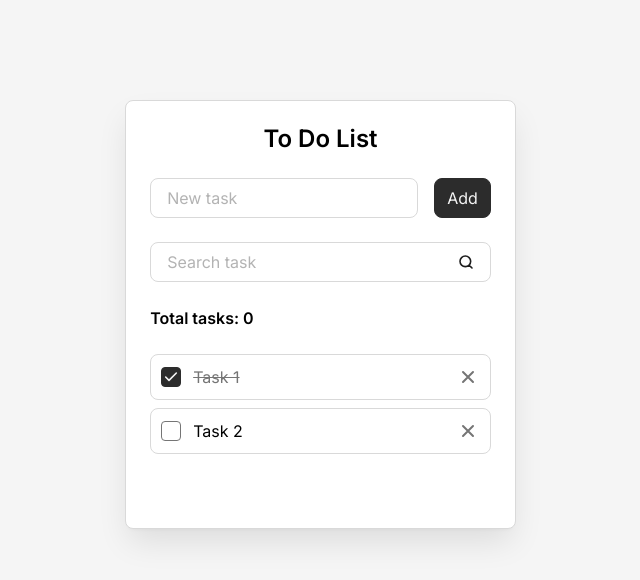
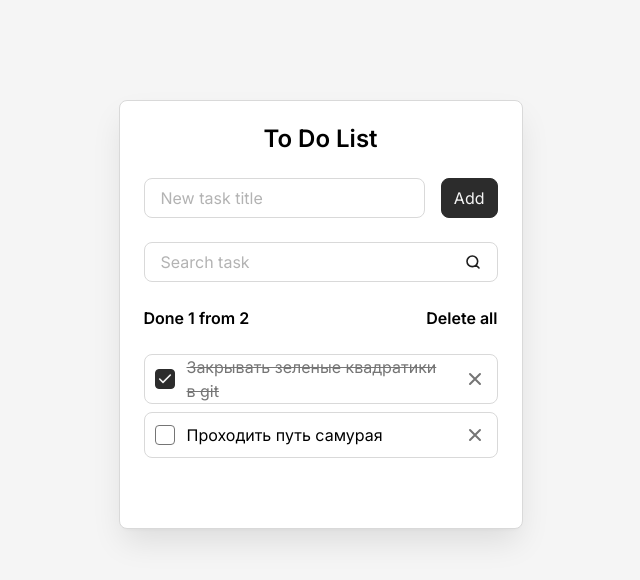
Before and after one commit to Oleg-ru/to-do-list, a React (Vite) app: page / in a window 1280 px wide. Shown: the top 580 px of the page, without its empty margins (312-952 px from the left). Built offline with nearby package versions, Linux system fonts and the light colour scheme.

Commit message:
Видео #5 Работа с пропсами. Вспомнил что такое children

```diff
--- a/src/App.jsx
+++ b/src/App.jsx
@@ -2,7 +2,7 @@ import Todo from "./components/Todo.jsx";
 
 const App = () => {
   return (
-    < Todo />
+      < Todo />
   )
 }
 
--- a/src/components/AddTaskForm.jsx
+++ b/src/components/AddTaskForm.jsx
@@ -5,8 +5,12 @@ import Button from "./Button.jsx";
 function AddTaskForm() {
     return (
         <form className="todo__form">
-            <Field />
-            <Button />
+            <Field
+                className="todo__field"
+                label="New task title"
+                id="new-task"
+            />
+            <Button type="submit">Add</Button>
         </form>
     );
 }
--- a/src/components/Button.jsx
+++ b/src/components/Button.jsx
@@ -1,8 +1,18 @@
 import React from 'react';
 
-function Button() {
+function Button(props) {
+
+    const {
+        className = '',
+        type='button',
+        children,
+    } = props
+
     return (
-        <button className="button" type="submit">Add</button>
+        <button
+            className={`button ${className}`}
+            type={type}>{children}
+        </button>
     );
 }
 
--- a/src/components/Field.jsx
+++ b/src/components/Field.jsx
@@ -1,19 +1,28 @@
 import React from 'react';
 
-function Field() {
+function Field(props) {
+
+    const {
+        className = '',
+        id,
+        label,
+        type = 'text'
+    } = props;
+
     return (
-        <div className="todo__field field">
+        <div className={`field ${className}`}>
             <label
                 className="field__label"
-                htmlFor="new-task"
+                htmlFor={id}
             >
-                New task
+                {label}
             </label>
             <input
                 className="field__input"
-                id="new-task"
+                id={id}
                 placeholder=" "
                 autoComplete="off"
+                type={type}
             />
         </div>
     );
--- a/src/components/SearchTaskForm.jsx
+++ b/src/components/SearchTaskForm.jsx
@@ -1,23 +1,15 @@
 import React from 'react';
+import Field from "./Field.jsx";
 
 function SearchTaskForm() {
     return (
         <form className="todo__form">
-            <div className="todo__field field">
-                <label
-                    className="field__label"
-                    htmlFor="search-task"
-                >
-                    Search task
-                </label>
-                <input
-                    className="field__input"
-                    id="search-task"
-                    placeholder=" "
-                    autoComplete="off"
-                    type="search"
-                />
-            </div>
+            <Field
+                className="todo__field"
+                label="Search task"
+                id="search-task"
+                type="search"
+            />
         </form>
     );
 }
--- a/src/components/Todo.jsx
+++ b/src/components/Todo.jsx
@@ -5,13 +5,22 @@ import TodoInfo from "./TodoInfo.jsx";
 import TodoList from "./TodoList.jsx";
 
 function Todo() {
+
+    const tasks= [
+        {id: 1, title: "Закрывать зеленые квадратики в git", isDone: true},
+        {id: 2, title: "Проходить путь самурая", isDone: false},
+    ]
+
     return (
         <div className="todo">
             <h1 className="todo__title">To Do List</h1>
             <AddTaskForm />
             <SearchTaskForm />
-            <TodoInfo />
-            <TodoList />
+            <TodoInfo
+                total={tasks.length}
+                done={tasks.filter(task => task.isDone).length}
+            />
+            <TodoList tasks={tasks}/>
         </div>
     );
 }
--- a/src/components/TodoInfo.jsx
+++ b/src/components/TodoInfo.jsx
@@ -1,10 +1,20 @@
 import React from 'react';
 
-function TodoInfo() {
+function TodoInfo(props) {
+
+    const {
+        total,
+        done,
+    } = props
+
+    const hasTasks = total > 0;
+
     return (
         <div className="todo__info">
-            <div className="todo__total-tasks">Total tasks: <span>0</span></div>
-            <button className="todo__delete-all-button" type="button">Delete all</button>
+            <div className="todo__total-tasks">
+                Done {done} from {total}
+            </div>
+            {hasTasks && <button className="todo__delete-all-button" type="button">Delete all</button>}
         </div>
     );
 }
--- a/src/components/TodoItem.jsx
+++ b/src/components/TodoItem.jsx
@@ -1,19 +1,28 @@
 import React from 'react';
 
-function TodoItem() {
+function TodoItem(props) {
+
+    const {
+        className= '',
+        id,
+        title,
+        isDone,
+    } = props
+
     return (
-        <li className="todo__item todo-item">
+        <li className={`todo-item ${className}`}>
             <input
                 className="todo-item__checkbox"
-                id="task-1"
+                id={id}
                 type="checkbox"
-                checked
+                checked={isDone}
+                readOnly
             />
             <label
                 className="todo-item__label"
-                htmlFor="task-1"
+                htmlFor={id}
             >
-                Task 1
+                {title}
             </label>
             <button
                 className="todo-item__delete-button"
--- a/src/components/TodoList.jsx
+++ b/src/components/TodoList.jsx
@@ -1,7 +1,13 @@
 import React from 'react';
 import TodoItem from "./TodoItem.jsx";
 
-function TodoList() {
+function TodoList(props) {
+
+    const {
+        tasks = [],
+
+    } = props
+
     const hasTasks = true;
 
     if (!hasTasks) {
@@ -10,41 +16,13 @@ function TodoList() {
 
     return (
         <ul className="todo__list">
-            <TodoItem />
-            <li className="todo__item todo-item">
-                <input
-                    className="todo-item__checkbox"
-                    id="task-2"
-                    type="checkbox"
+            {tasks.map(task => (
+                <TodoItem
+                    className="todo__item"
+                    key={task.id}
+                    {...task}
                 />
-                <label
-                    className="todo-item__label"
-                    htmlFor="task-2"
-                >
-                    Task 2
-                </label>
-                <button
-                    className="todo-item__delete-button"
-                    aria-label="Delete"
-                    title="Delete"
-                >
-                    <svg
-                        width="20"
-                        height="20"
-                        viewBox="0 0 20 20"
-                        fill="none"
-                        xmlns="http://www.w3.org/2000/svg"
-                    >
-                        <path
-                            d="M15 5L5 15M5 5L15 15"
-                            stroke="#757575"
-                            strokeWidth="2"
-                            strokeLinecap="round"
-                            strokeLinejoin="round"
-                        />
-                    </svg>
-                </button>
-            </li>
+            ))}
         </ul>
     );
 }
--- a/src/styles/components/todo.css
+++ b/src/styles/components/todo.css
@@ -45,10 +45,6 @@
     color: var(--color-gray-4);
   }
 
-  &:not(.is-visible) {
-    opacity: 0;
-    visibility: hidden;
-  }
 }
 
 .todo__list,
```
